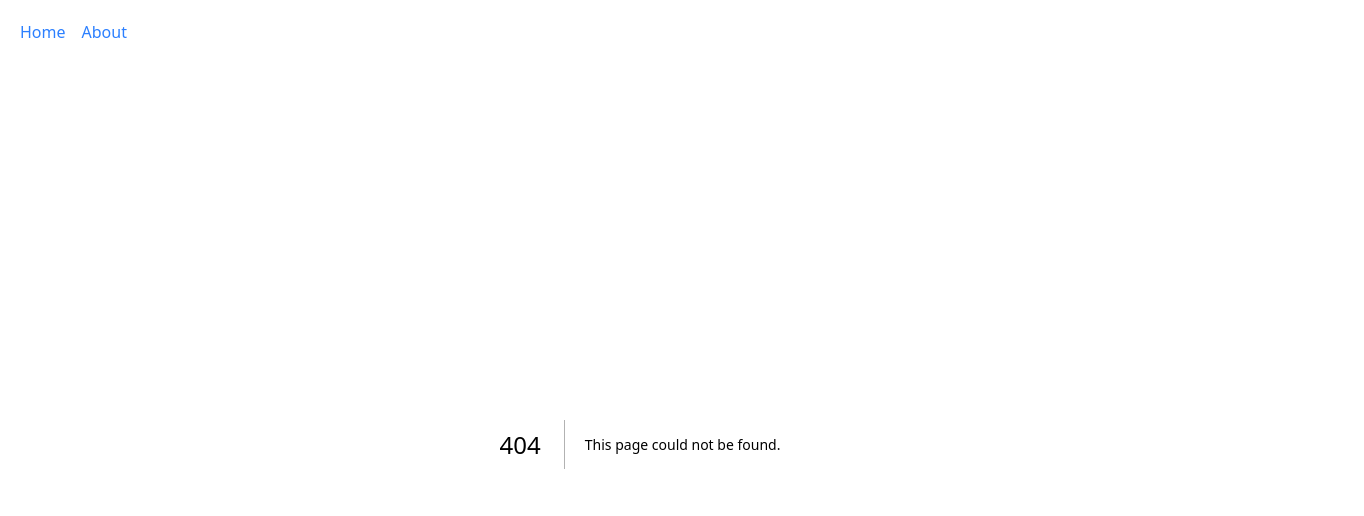
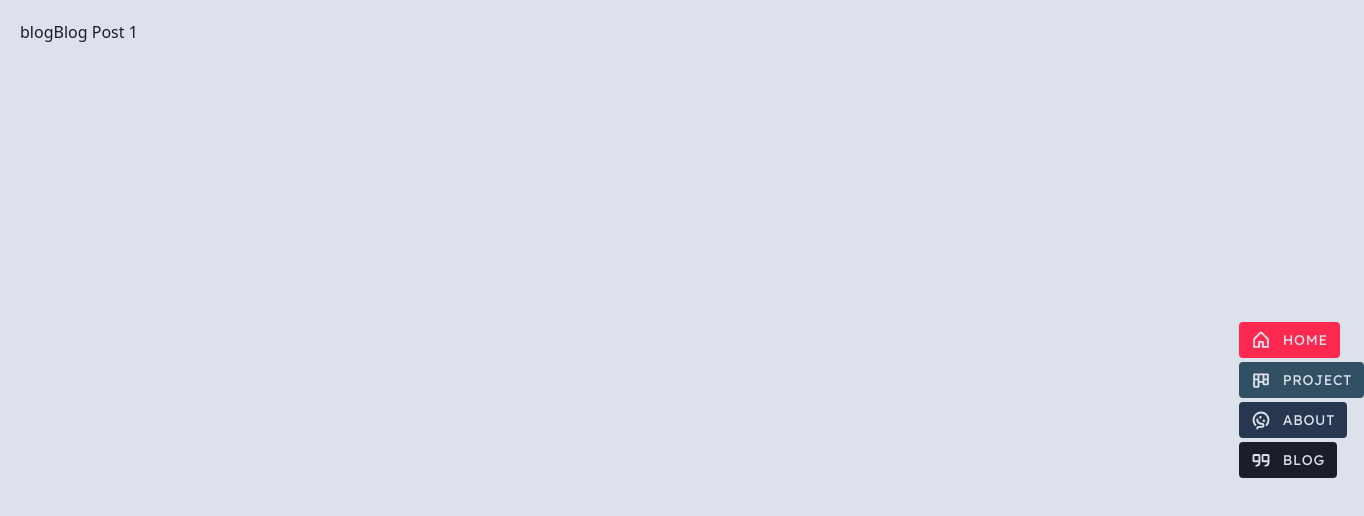
Before and after one commit to nicolaibye/nico-design-next, a Next.js app: page /blog in a window 1280 px wide. Before the commit this address had no page. Shown: the top 516 px of the page, 1364 px wide, since content can reach past the window. Built offline with nearby package versions, Linux system fonts and the light colour scheme.

Commit message:
Desktop navbar exploration and implementation

```diff
--- a/package.json
+++ b/package.json
@@ -9,6 +9,8 @@
     "lint": "eslint"
   },
   "dependencies": {
+    "@next/font": "^14.2.15",
+    "@phosphor-icons/react": "^2.1.10",
     "next": "16.1.6",
     "react": "19.2.3",
     "react-dom": "19.2.3"
--- /dev/null
+++ b/src/app/blog/blog_post_1/page.tsx
@@ -0,0 +1,7 @@
+import React from "react";
+
+const BlogPost1 = () => {
+  return <div>blogPost1</div>;
+};
+
+export default BlogPost1;
--- /dev/null
+++ b/src/app/blog/page.tsx
@@ -0,0 +1,13 @@
+import React from "react";
+import Link from "next/link";
+
+const Blog = () => {
+  return (
+    <div>
+      blog
+      <Link href="/blog/blog_post_1">Blog Post 1</Link>
+    </div>
+  );
+};
+
+export default Blog;
--- /dev/null
+++ b/src/app/comp/NavSideBar.tsx
@@ -0,0 +1,70 @@
+"use client";
+import React from "react";
+import Link from "next/link";
+import {
+  HouseIcon,
+  KanbanIcon,
+  SmileyMeltingIcon,
+  QuotesIcon,
+} from "@phosphor-icons/react";
+import { Lexend } from "next/font/google";
+
+const lexend = Lexend({
+  subsets: ["latin"],
+  weight: ["400", "500", "600", "700"],
+  variable: "--font-lexend",
+});
+
+const navlinks = [
+  {
+    name: "Home",
+    href: "/",
+    icon: <HouseIcon size={20} weight="bold" />,
+    color: "bg-red-CoralRed",
+    hoverDistance: "hover:-translate-x-14.5",
+  },
+  {
+    name: "Project",
+    href: "/project",
+    icon: <KanbanIcon size={20} weight="bold" />,
+    color: "bg-green-RiverBed",
+    hoverDistance: "hover:-translate-x-20",
+  },
+  {
+    name: "About",
+    href: "/about",
+    icon: <SmileyMeltingIcon size={20} weight="bold" />,
+    color: "bg-blue-NileBlue",
+    hoverDistance: "hover:-translate-x-16",
+  },
+  {
+    name: "Blog",
+    href: "/blog",
+    icon: <QuotesIcon size={20} weight="bold" />,
+    color: "bg-black-Mirage",
+    hoverDistance: "hover:-translate-x-13.5",
+  },
+];
+
+const NavSideBar = () => {
+  return (
+    <nav className={`absolute -right-21 top-1/2 translate-y-[-50%] flex flex-col gap-1 ${lexend.variable}`}>
+      {navlinks.map((link) => (
+        <Link
+          key={link.name}
+          href={link.href}
+          className={`${link.hoverDistance}`}
+        >
+          <div
+            className={`flex items-center gap-3 p-2 px-3 rounded w-fit ${link.color} font-lexend text-white-LinkWater uppercase font-normal text-sm tracking-wider`}
+          >
+            {link.icon}
+            <span>{link.name}</span>
+          </div>
+        </Link>
+      ))}
+    </nav>
+  );
+};
+
+export default NavSideBar;
--- a/src/app/globals.css
+++ b/src/app/globals.css
@@ -24,11 +24,29 @@ body {
   color: var(--foreground);
   font-family: Arial, Helvetica, sans-serif;
 } */
+@theme inline {
+  --color-white-LinkWater: #dce1eb;
+  --color-red-CoralRed: #ff2850;
+  --color-green-RiverBed: #325064;
+  --color-blue-NileBlue: #283750;
+  --color-black-Mirage: #191e28;
+  --color-yellow-GoldSand: #f9d77e;
+  --color-neiro: #ff0068;
+  --color-soria: #0077ff;
+  --color-boen: #ff8103;
+  --color-sog: #03ddff;
+  --color-nico: #6b95b0;
+  --color-grim: #0071ff;
+  --color-sabla: #e0ff00;
+  --color-holi: #ffbc05;
+  --font-lexend: var(--font-lexend);
+}
+
+* {
+  box-sizing: border-box;
+  @apply duration-400 ease-in-out;
+}
 
 body {
-  @apply bg-white text-gray-900 p-5;
+  @apply bg-white-LinkWater text-black-Mirage p-5 overflow-x-hidden;
 }
-
-a {
-  @apply text-blue-500 hover:underline;
-}
--- a/src/app/layout.tsx
+++ b/src/app/layout.tsx
@@ -1,5 +1,5 @@
 import "./globals.css";
-import Link from "next/link";
+import NavSideBar from "./comp/NavSideBar.tsx";
 
 export default function RootLayout({
   children,
@@ -8,11 +8,12 @@ export default function RootLayout({
 }>) {
   return (
     <html lang="en">
-      <nav className="flex gap-4">
-        <Link href="/">Home</Link>
-        <Link href="/about">About</Link>
-      </nav>
-      <body>{children}</body>
+      <body>
+        <header>
+          <NavSideBar />
+        </header>
+        <main>{children}</main>
+      </body>
     </html>
   );
 }
--- a/src/app/page.tsx
+++ b/src/app/page.tsx
@@ -1,13 +1,12 @@
-import Link from "next/link";
+import React from "react";
 
 export default function Home() {
   return (
-    <main>
+    <>
       <div>
         <h1>Hellow world!</h1>
         <p>Hello, Next.js!</p>
-        <Link href="/about">About</Link>
       </div>
-    </main>
+    </>
   );
 }
--- /dev/null
+++ b/src/app/project/neiro/page.tsx
@@ -0,0 +1,7 @@
+import React from "react";
+
+const Neiro = () => {
+  return <div>neiro</div>;
+};
+
+export default Neiro;
--- /dev/null
+++ b/src/app/project/page.tsx
@@ -0,0 +1,10 @@
+import React from "react";
+import Link from "next/link";
+
+const Project = () => {
+  return <div>project
+    <Link href="/project/neiro">Neiro</Link>
+  </div>;
+};
+
+export default Project;
```
Also changed, not shown: 1 other file (tests, documents, lock files or other folders).
